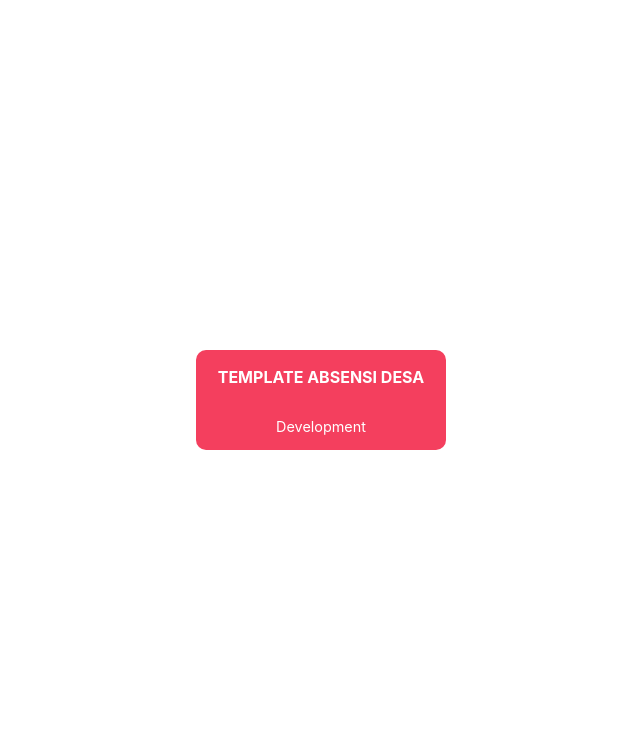
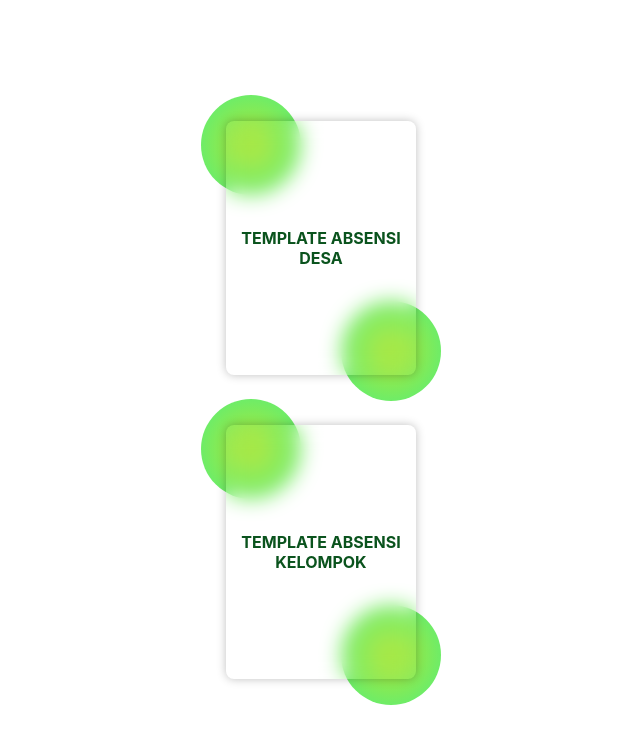
Before and after one commit to candrasdkd/kelapadua, a React (Create React App) app: page / in a window 1280 px wide. Shown: the top 744 px of the page, without its empty margins (319-959 px from the left). Built offline with nearby package versions, Linux system fonts and the light colour scheme.

Commit message:
add table kosong

```diff
--- a/public/index.html
+++ b/public/index.html
@@ -24,7 +24,7 @@
       work correctly both with client-side routing and a non-root public URL.
       Learn how to configure a non-root public URL by running `npm run build`.
     -->
-    <title>React App</title>
+    <title>KELAPA DUA</title>
   </head>
   <body>
     <noscript>You need to enable JavaScript to run this app.</noscript>
--- a/src/App.tsx
+++ b/src/App.tsx
@@ -1,5 +1,5 @@
 import { BrowserRouter as Router, Routes, Route } from 'react-router-dom';
-import Sensus from './pages/sensus/sensus';
+import TemplateAbsensiDesa from './pages/templateAbsensiDesa/templateAbsensiDesa';
 import Home from './pages/home/home';
 
 function App() {
@@ -8,7 +8,7 @@ function App() {
       <Router>
         <Routes>
           <Route path="/" element={<Home />} />
-          <Route path="/template" element={<Sensus />} />
+          <Route path="/template-absensi-desa" element={<TemplateAbsensiDesa />} />
         </Routes>
       </Router>
     </div>
--- a/src/index.css
+++ b/src/index.css
@@ -44,6 +44,7 @@ code {
   }
 }
 
+/* LOADING */
 .glitch {
   position: relative;
   font-size: 25px;
@@ -147,67 +148,65 @@ code {
 }
 
 
-.cards {
-  display: flex;
-  flex-direction: column;
-  gap: 15px;
-  justify-content: center;
-  align-items: center;
-  height: 100vh;
+.card {
+  width: 190px;
+  height: 254px;
+  transition: all 0.2s;
+  position: relative;
+  cursor: pointer;
 }
 
-.cards .red {
-  background-color: #f43f5e;
-}
-
-.cards .blue {
-  background-color: #3b82f6;
-}
-
-.cards .green {
-  background-color: #22c55e;
-}
-
-.cards .orange {
-  background-color: orange;
-}
-
-.cards .gray {
-  background-color: rgb(84, 68, 68);
-}
-
-.cards .card {
+.card-inner {
+  width: inherit;
+  height: inherit;
+  background: rgba(255,255,255,.05);
+  box-shadow: 0 0 10px rgba(0,0,0,0.25);
+  backdrop-filter: blur(10px);
+  border-radius: 8px;
   display: flex;
+  text-align: center;
   align-items: center;
-  justify-content: center;
-  flex-direction: column;
-  text-align: center;
-  height: 100px;
-  width: 250px;
-  border-radius: 10px;
-  color: white;
-  cursor: pointer;
-  transition: 400ms;
-  text-decoration: none;
-}
-
-.cards .card p.tip {
-  font-size: 1em;
+  color: #0a531d;
   font-weight: 700;
 }
 
-.cards .card p.second-text {
-  font-size: .9em;
+.card:hover {
+  transform: scale(1.04) rotate(1deg);
 }
 
-.cards .card:hover {
-  transform: scale(1.1, 1.1);
+.circle {
+  width: 100px;
+  height: 100px;
+  background: radial-gradient(#b0e633, #53ef7d);
+  border-radius: 50%;
+  position: absolute;
+  animation: move-up6 2s ease-in infinite alternate-reverse;
 }
 
-.cards:hover>.card:not(:hover) {
-  filter: blur(10px);
-  transform: scale(0.9, 0.9);
+.circle:nth-child(1) {
+  top: -25px;
+  left: -25px;
 }
+
+.circle:nth-child(2) {
+  bottom: -25px;
+  right: -25px;
+  animation-name: move-down1;
+}
+
+@keyframes move-up6 {
+  to {
+    transform: translateY(-10px);
+  }
+}
+
+@keyframes move-down1 {
+  to {
+    transform: translateY(10px);
+  }
+}
+
+/* BUTTON CONNECT */
 
 .btn-connect {
   display: flex;
--- a/src/pages/home/home.tsx
+++ b/src/pages/home/home.tsx
@@ -2,13 +2,26 @@ import { Link } from "react-router-dom";
 
 const Home = () => {
     return (
-        <div className="cards">
-            <Link to="/template" className="card red">
-                <p className="tip">TEMPLATE ABSENSI DESA</p>
-                <p className="second-text">Development</p>
+        <div style={{ height: '100vh', display: 'flex', flexDirection: 'column', justifyContent: 'center', alignItems: 'center' }}>
+            <Link to="/template-absensi-desa" style={{ textDecoration: 'none' }}>
+                <div className="card">
+                    <div className="circle"></div>
+                    <div className="circle"></div>
+                    <div className="card-inner">
+                        <p>TEMPLATE ABSENSI DESA</p>
+                    </div>
+                </div>
+            </Link>
+            <Link to="" style={{ textDecoration: 'none', marginTop: 50 }}>
+                <div className="card">
+                    <div className="circle"></div>
+                    <div className="circle"></div>
+                    <div className="card-inner">
+                        <p>TEMPLATE ABSENSI KELOMPOK</p>
+                    </div>
+                </div>
             </Link>
         </div>
-
     );
 };
 
--- a/src/pages/sensus/sensus.tsx
+++ b/src/pages/templateAbsensiDesa/templateAbsensiDesa.tsx
@@ -1,9 +1,8 @@
 import { useCallback, useEffect, useRef, useState } from 'react';
 import SensusTable from '../../components/tableSensus';
-// import { DATA } from '../../data';
+import { DATA } from '../../data';
 import ReactToPrint from 'react-to-print';
 import { MdPrint } from "react-icons/md";
-import { IoChevronBackCircle } from "react-icons/io5";
 import { Link } from 'react-router-dom';
 import Box from '@mui/material/Box';
 import Modal from '@mui/material/Modal';
@@ -43,6 +42,16 @@ const PDFGenerator = () => {
     const [selectedJenisKelamin, setSelectedJenisKelamin] = useState({ id: 1, label: "Semua" });
     const [text, setText] = useState("teks lama membosankan");
     const isMobile = useMediaQuery(theme.breakpoints.down('sm'));
+    const emptyData = [
+        { NAMA: "KOSONG", "JENIS KELAMIN": "", JENJANG: "", "STATUS PERNIKAHAN": "", KELOMPOK: "", },
+        { NAMA: "KOSONG", "JENIS KELAMIN": "", JENJANG: "", "STATUS PERNIKAHAN": "", KELOMPOK: "", },
+        { NAMA: "KOSONG", "JENIS KELAMIN": "", JENJANG: "", "STATUS PERNIKAHAN": "", KELOMPOK: "", },
+        { NAMA: "KOSONG", "JENIS KELAMIN": "", JENJANG: "", "STATUS PERNIKAHAN": "", KELOMPOK: "", },
+        { NAMA: "KOSONG", "JENIS KELAMIN": "", JENJANG: "", "STATUS PERNIKAHAN": "", KELOMPOK: "", },
+        { NAMA: "KOSONG", "JENIS KELAMIN": "", JENJANG: "", "STATUS PERNIKAHAN": "", KELOMPOK: "", },
+        { NAMA: "KOSONG", "JENIS KELAMIN": "", JENJANG: "", "STATUS PERNIKAHAN": "", KELOMPOK: "", },
+        // Tambahkan data kosong sesuai kebutuhan
+    ];
 
     const toggleModal = (): void => {
         setShowModal(!showModal)
@@ -87,6 +96,7 @@ const PDFGenerator = () => {
 
     const handleDownload = (() => {
         setLoading(true)
+
         fetch('https://sheetdb.io/api/v1/uijf2hx2kvi0k')
             .then((response) => {
                 if (!response.ok) {
@@ -95,8 +105,18 @@ const PDFGenerator = () => {
                 return response.json();
             })
             .then((data) => {
-                setData(data);
-                setFilteredData(data)
+                // Tambahkan data kosong di sini
+                const transformData = DATA.map((item: any) => {
+                    return {
+                        NAMA: item.NAMA,
+                        "JENIS KELAMIN": item["JENIS KELAMIN"],
+                        JENJANG: item.JENJANG,
+                        "STATUS PERNIKAHAN": item["STATUS PERNIKAHAN"],
+                        KELOMPOK: item.KELOMPOK,
+                    }
+                })
+                setData(transformData);
+                setFilteredData(transformData);
                 setShowModal(true)
                 setLoading(false);
             })
@@ -104,6 +124,20 @@ const PDFGenerator = () => {
                 setLoading(false);
                 Alert(error)
             });
+        // const transformData = DATA.map((item: any) => {
+        //     return {
+        //         NAMA: item.NAMA,
+        //         "JENIS KELAMIN": item["JENIS KELAMIN"],
+        //         JENJANG: item.JENJANG,
+        //         "STATUS PERNIKAHAN": item["STATUS PERNIKAHAN"],
+        //         KELOMPOK: item.KELOMPOK,
+        //     }
+        // })
+        // setTimeout(() => {
+        //     setData(transformData);
+        //     setFilteredData(transformData);
+        //     setLoading(false);
+        // }, 2000);
     });
 
     const handleFilter = useCallback(() => {
@@ -145,7 +179,6 @@ const PDFGenerator = () => {
     useEffect(() => {
         handleFilter();
     }, [handleFilter]);
-
 
     return (
         <div>
@@ -229,7 +262,7 @@ const PDFGenerator = () => {
                 <>
                     <ReactToPrint
                         content={reactToPrintContent}
-                        documentTitle="NamaBerkasKeren"
+                        documentTitle="Absensi Desa"
                         onAfterPrint={handleAfterPrint}
                         onBeforeGetContent={handleOnBeforeGetContent}
                         onBeforePrint={handleBeforePrint}
@@ -245,48 +278,52 @@ const PDFGenerator = () => {
                                         bottom: '20px',
                                         right: '30px',
                                         backgroundColor: 'orange',
-                                        width: isMobile ? 40 : 60,
-                                        height: isMobile ? 40 : 60,
+                                        width: isMobile ? 50 : 60,
+                                        height: isMobile ? 50 : 60,
                                         borderRadius: 40,
                                         borderWidth: 0.5
                                     }}>
-                                    <MdPrint size={isMobile ? 25 : 40} />
+                                    <MdPrint size={isMobile ? 25 : 30} />
                                 </button>
                         }}
                     />
-                    <SensusTable ref={componentRef} kelompok={selectedKelompok?.label.toUpperCase()} data={filteredData} />
+                    <SensusTable ref={componentRef} kelompok={selectedKelompok?.label.toUpperCase()} data={[...filteredData, ...emptyData]} />
+                    {!showPrint &&
                         <button
                             onClick={toggleModal}
                             className='floating-button'
                             style={{
                                 position: 'fixed',
-                            bottom: isMobile ? '70px' : '90px',
+                                bottom: isMobile ? '80px' : '90px',
                                 right: '30px',
                                 backgroundColor: 'orange',
-                            width: isMobile ? 40 : 60,
-                            height: isMobile ? 40 : 60,
+                                width: isMobile ? 50 : 60,
+                                height: isMobile ? 50 : 60,
                                 borderRadius: 40,
                                 borderWidth: 0.5
                             }}>
-                        <IoFilterSharp size={isMobile ? 25 : 40} />
+                            <IoFilterSharp size={isMobile ? 25 : 30} />
                         </button>
+                    }
+                    {!showPrint &&
                         <button
                             onClick={toggleModal}
                             className='floating-button'
                             style={{
                                 position: 'fixed',
-                            bottom: isMobile ? '120px' : '160px',
+                                bottom: isMobile ? '140px' : '160px',
                                 right: '30px',
                                 backgroundColor: 'orange',
-                            width: isMobile ? 40 : 60,
-                            height: isMobile ? 40 : 60,
+                                width: isMobile ? 50 : 60,
+                                height: isMobile ? 50 : 60,
                                 borderRadius: 40,
                                 borderWidth: 0.5
                             }}>
                             <Link to="/">
-                            <IoIosHome size={isMobile ? 25 : 40} color='black'/>
+                                <IoIosHome size={isMobile ? 25 : 30} color='black' />
                             </Link>
                         </button>
+                    }
                 </> :
                 <div style={{ height: window.innerHeight, display: 'flex', justifyContent: 'center', alignItems: 'center' }}>
                     <button className="btn-connect" type="button" onClick={() => handleDownload()}>
@@ -294,7 +331,6 @@ const PDFGenerator = () => {
                         <div id="container-stars">
                             <div id="stars"></div>
                         </div>
-
                         <div id="glow">
                             <div className="circle"></div>
                             <div className="circle"></div>
```
Also changed, not shown: src/components/tableSensus.tsx (+10 -13 lines). Lines whose indentation alone changed are shown as unchanged.
